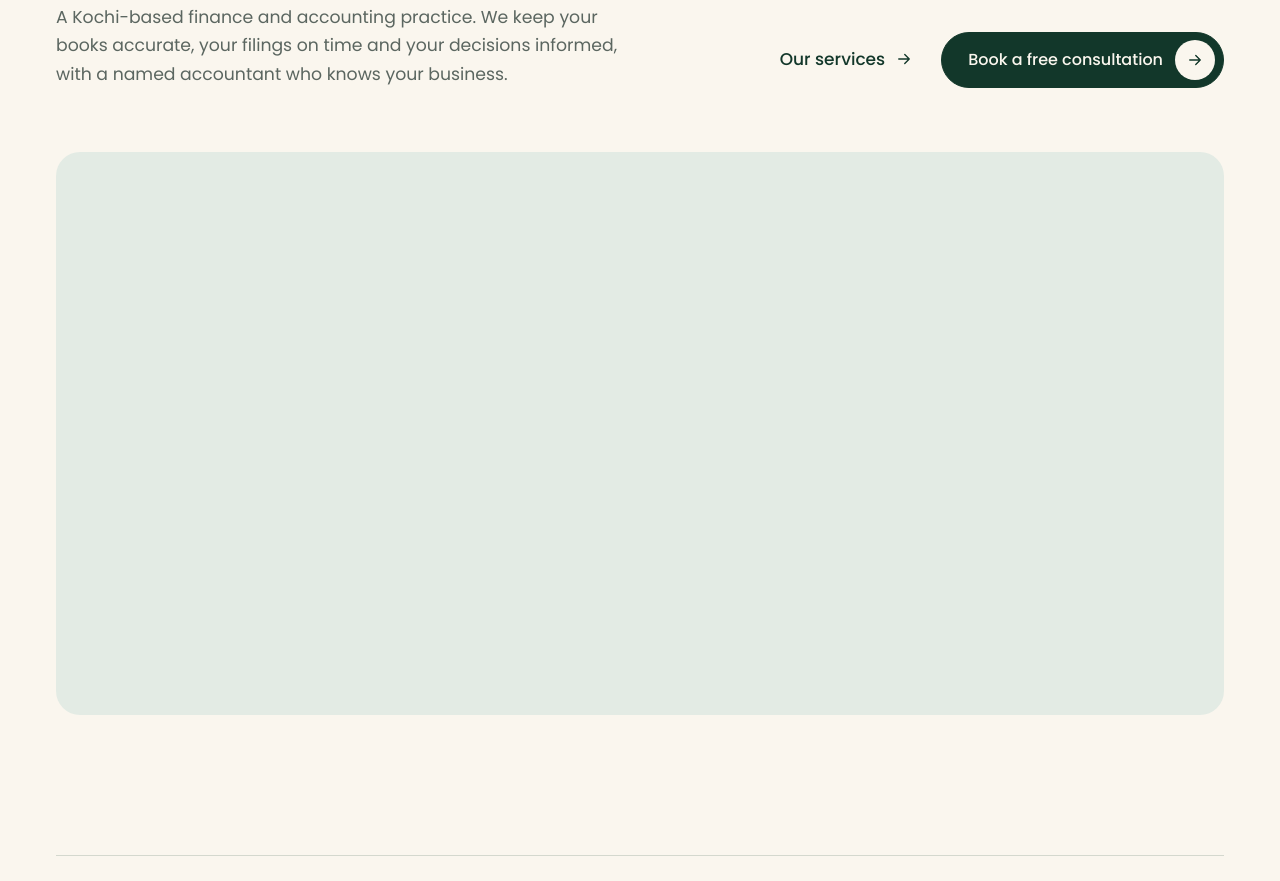
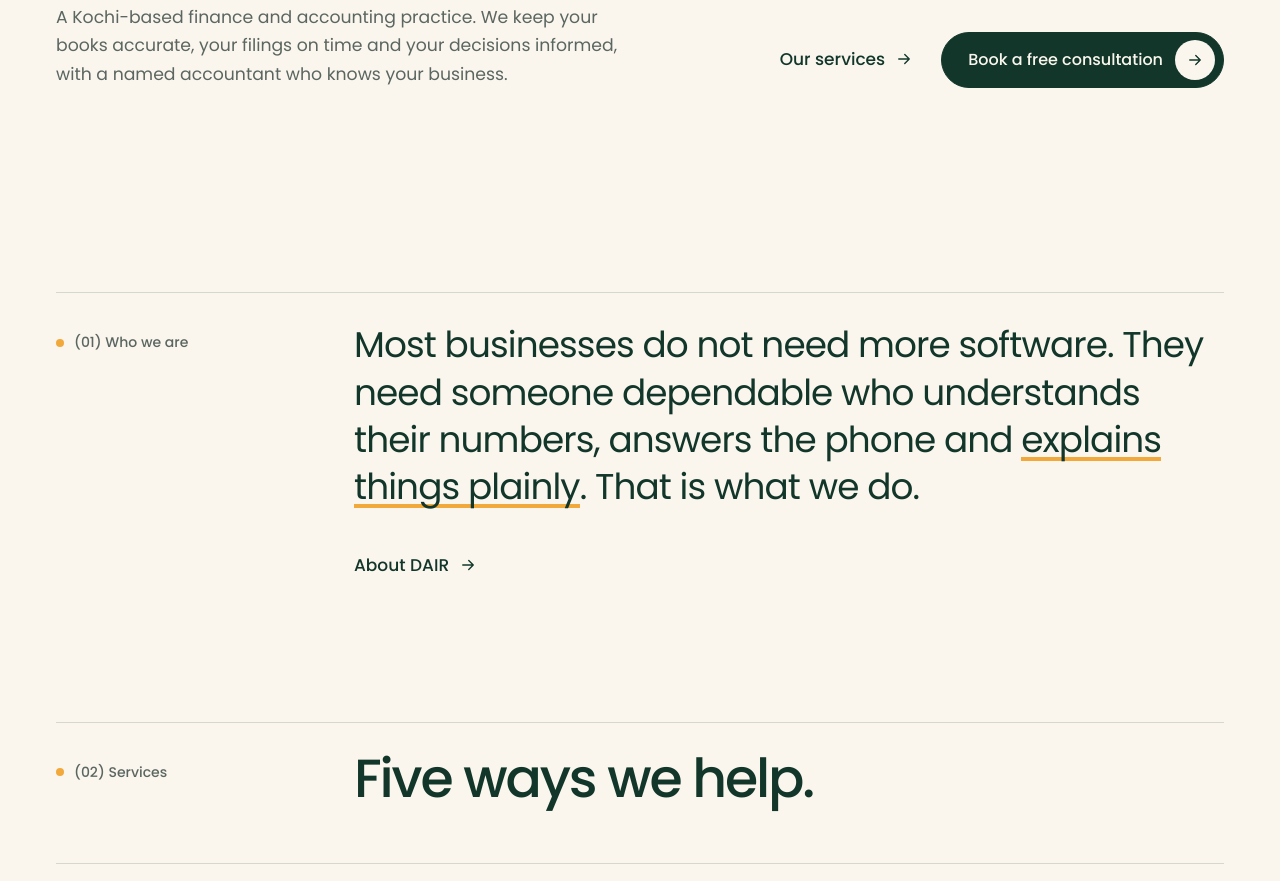
Before and after one commit to dairconsultants/dairconsultants.github.io, a plain HTML site: page index.html in a window 1280 px wide. Shown: the part 480-1361 px from the top of the page. Drawn offline with Linux system fonts and the light colour scheme.

Commit message:
Update index.html

```diff
--- a/index.html
+++ b/index.html
@@ -45,7 +45,6 @@
         </div>
       </div>
     </section>
-    <div class="wrap"><figure class="visual visual--wide"><!-- PHOTO: the DAIR team at work, natural light. Replace the svg below with <img src="assets/img/your-photo.jpg" alt="..."> --><svg class="art" viewBox="0 0 120 60" preserveAspectRatio="xMidYMid slice" aria-hidden="true"><path d="M560 210 H700 A90 90 0 0 1 700 390 H560" fill="none" stroke="#12372A" stroke-opacity=".18" stroke-width="2"/><path d="M500 150 H700 A150 150 0 0 1 700 450 H500" fill="none" stroke="#12372A" stroke-opacity=".18" stroke-width="2"/><path d="M440 90 H700 A210 210 0 0 1 700 510 H440" fill="none" stroke="#12372A" stroke-opacity=".18" stroke-width="2"/><path d="M380 30 H700 A270 270 0 0 1 700 570 H380" fill="none" stroke="#12372A" stroke-opacity=".18" stroke-width="2"/><path d="M320 -30 H700 A330 330 0 0 1 700 630 H320" fill="none" stroke="#12372A" stroke-opacity=".18" stroke-width="2"/><rect x="760" y="196" width="34" height="34" rx="6" fill="#F2A93B"/></svg></figure></div>
 
     <section class="sec">
       <div class="wrap">
```
